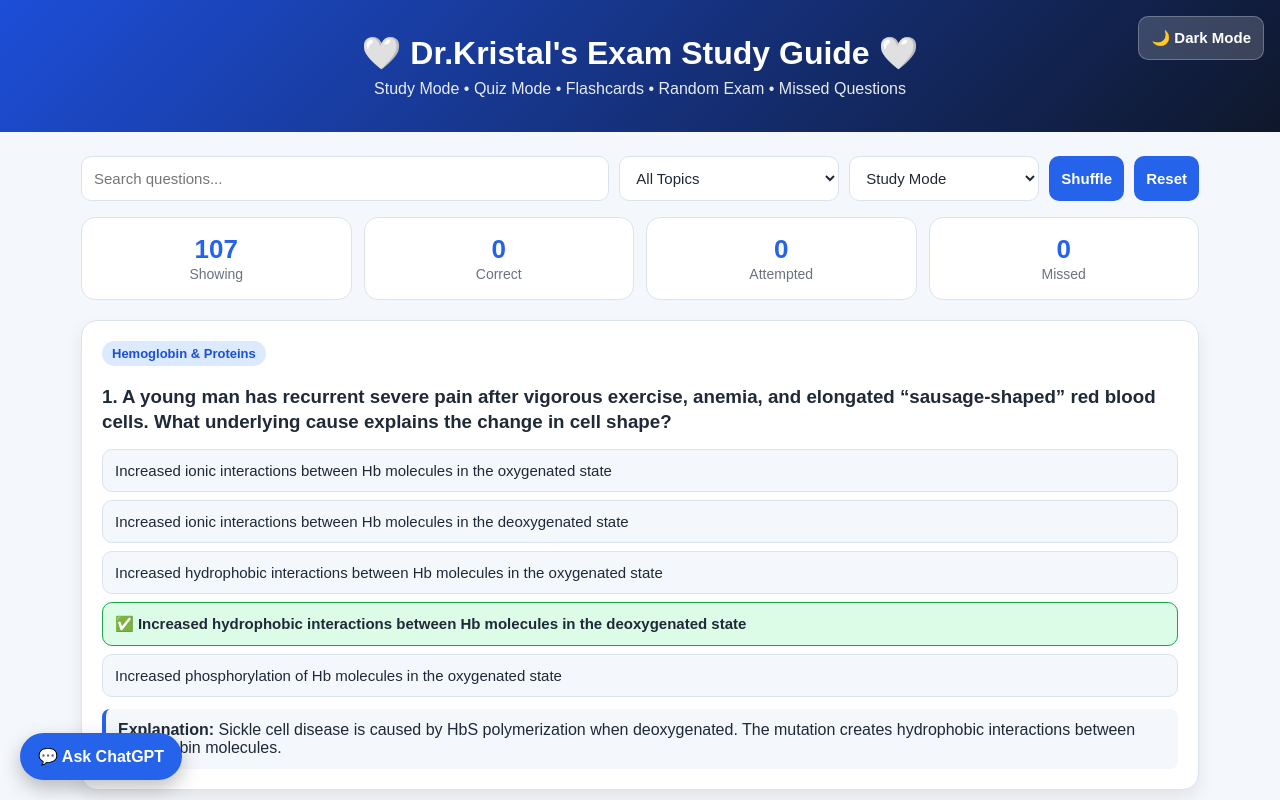
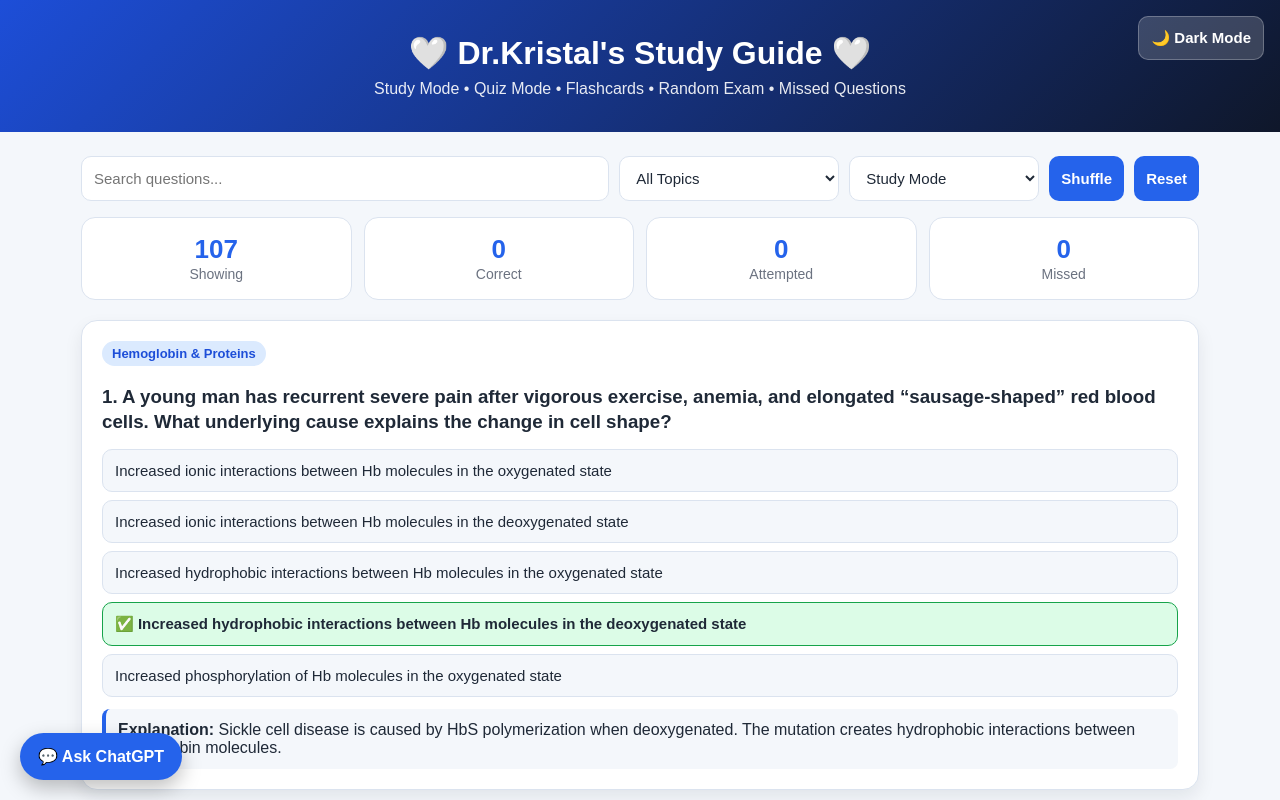
Before and after one commit to BrianD0204/Updated-Exam-Study-Guide, a plain HTML site: page index.html in a window 1280 px wide. Shown: the top 800 px of the page. Drawn offline with Linux system fonts and the light colour scheme.

Commit message:
Update index.html

```diff
--- a/index.html
+++ b/index.html
@@ -9,7 +9,7 @@
 <body>
   <header>
     <button id="darkToggle" class="dark-toggle">🌙 Dark Mode</button>
-    <h1>🤍 Dr.Kristal's Exam Study Guide 🤍</h1>
+    <h1>🤍 Dr.Kristal's Study Guide 🤍</h1>
     <p>Study Mode • Quiz Mode • Flashcards • Random Exam • Missed Questions</p>
   </header>
 
```
